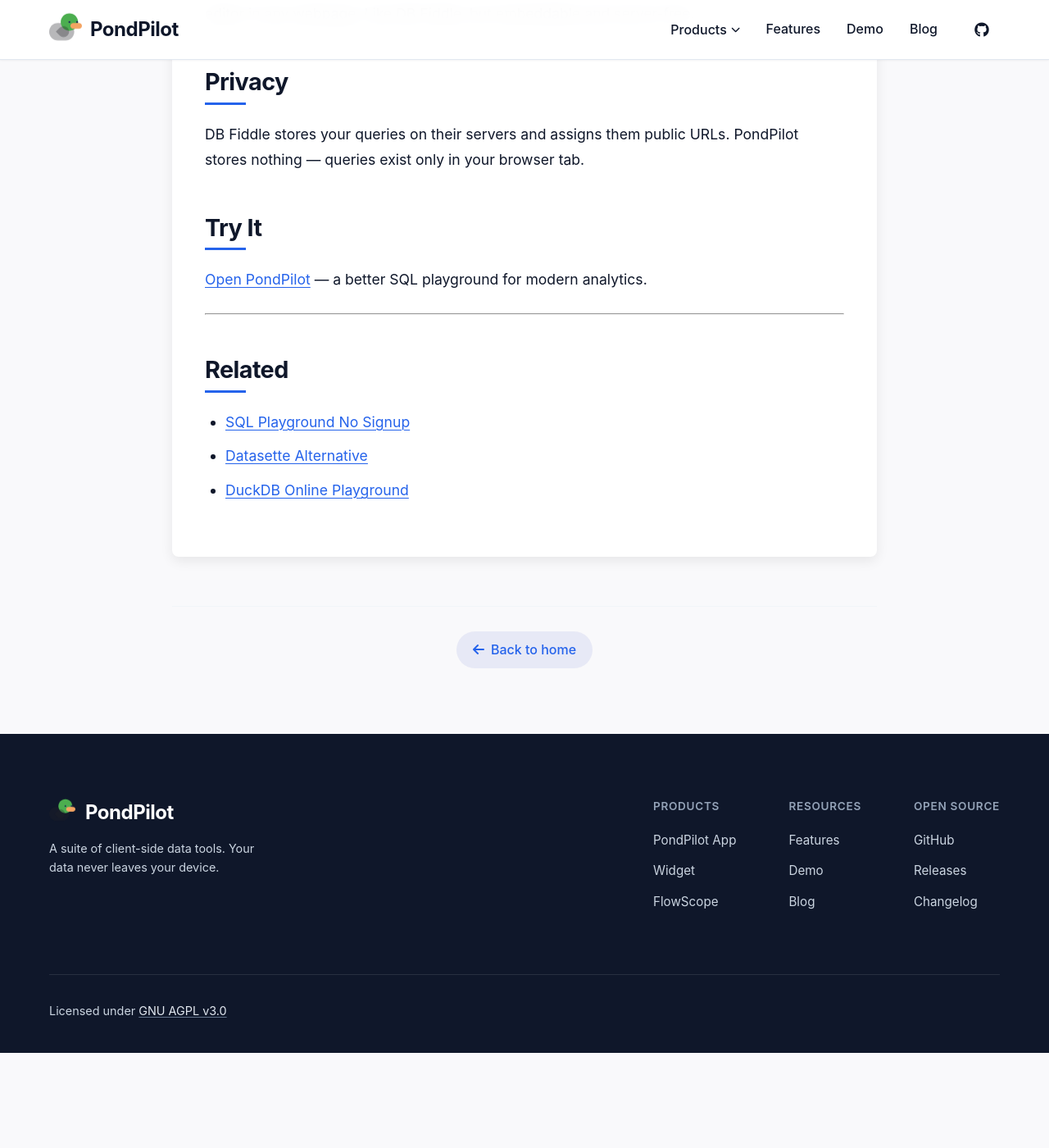
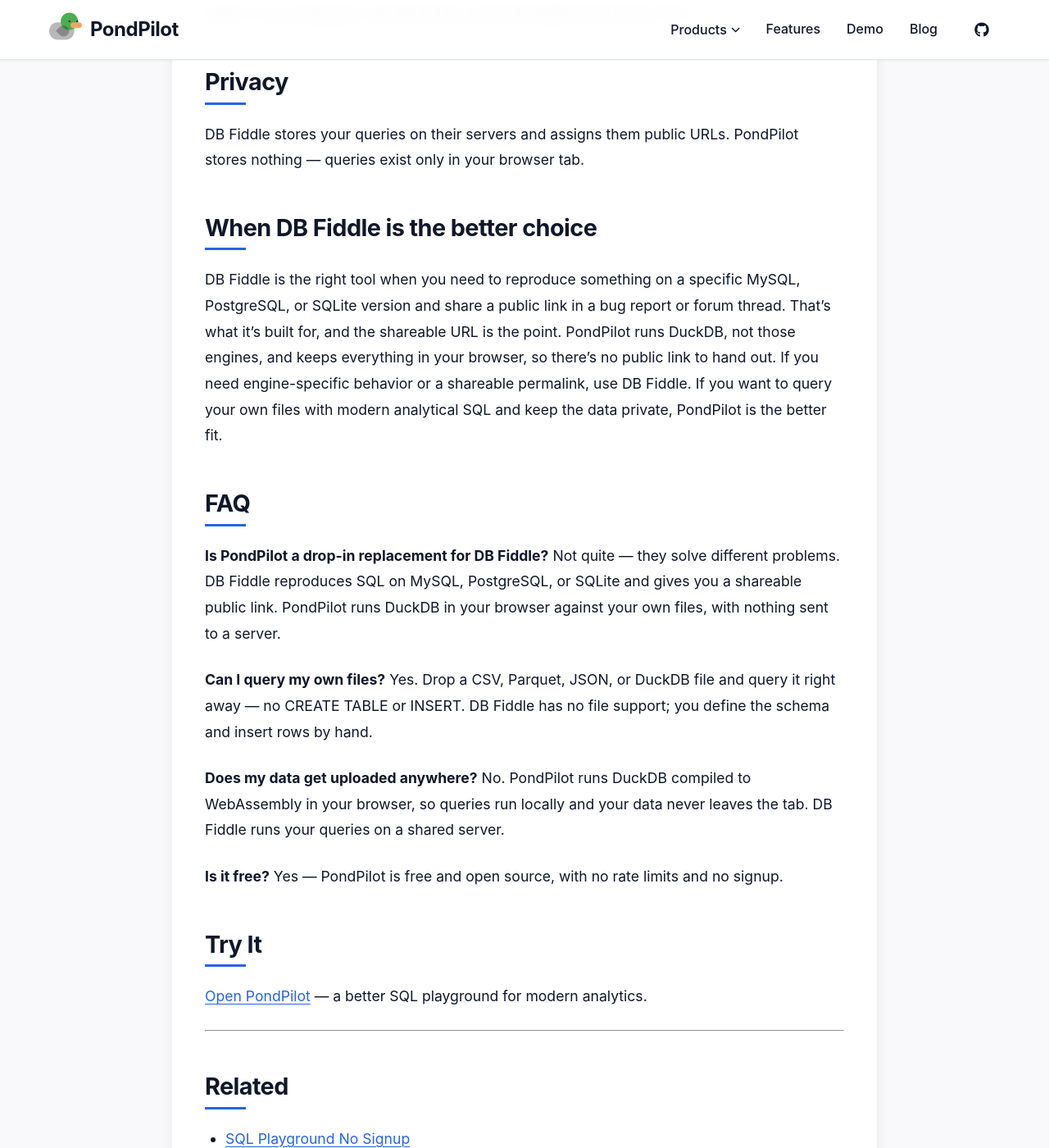
Before and after one commit to pondpilot/landing-page, a Jekyll site: the page built from pseo/db-fiddle-alternative.md, in a window 1280 px wide and 1400 px high, scrolled down 1960 px. Shown: the whole window at 82% size. Built offline with Jekyll 4.4.1, drawn with Linux system fonts in a browser that asks for light colours; some web fonts are replaced; before the commit the page ends 3244 px from its top, so only the background shows below that.

Commit message:
Deepen DB Fiddle + DuckDB playground pages with honesty + FAQ
Both pages rank ~position 7 with 3k+ monthly impressions each (GSC) but
under-convert. Add a 'when the alternative is the better choice' section
(honest comparison builds trust and depth) and a short FAQ block to each,
which also gives answer-first blocks for AI Overviews / AI citations.
Content-only, facts verified against the product. No template changes.

```diff
--- a/pseo/db-fiddle-alternative.md
+++ b/pseo/db-fiddle-alternative.md
@@ -45,6 +45,24 @@
 
 DB Fiddle stores your queries on their servers and assigns them public URLs. PondPilot stores nothing — queries exist only in your browser tab.
 
+## When DB Fiddle is the better choice
+
+DB Fiddle is the right tool when you need to reproduce something on a specific MySQL, PostgreSQL, or SQLite version and share a public link in a bug report or forum thread. That's what it's built for, and the shareable URL is the point. PondPilot runs DuckDB, not those engines, and keeps everything in your browser, so there's no public link to hand out. If you need engine-specific behavior or a shareable permalink, use DB Fiddle. If you want to query your own files with modern analytical SQL and keep the data private, PondPilot is the better fit.
+
+## FAQ
+
+**Is PondPilot a drop-in replacement for DB Fiddle?**
+Not quite — they solve different problems. DB Fiddle reproduces SQL on MySQL, PostgreSQL, or SQLite and gives you a shareable public link. PondPilot runs DuckDB in your browser against your own files, with nothing sent to a server.
+
+**Can I query my own files?**
+Yes. Drop a CSV, Parquet, JSON, or DuckDB file and query it right away — no CREATE TABLE or INSERT. DB Fiddle has no file support; you define the schema and insert rows by hand.
+
+**Does my data get uploaded anywhere?**
+No. PondPilot runs DuckDB compiled to WebAssembly in your browser, so queries run locally and your data never leaves the tab. DB Fiddle runs your queries on a shared server.
+
+**Is it free?**
+Yes — PondPilot is free and open source, with no rate limits and no signup.
+
 ## Try It
 
 [Open PondPilot](https://app.pondpilot.io) — a better SQL playground for modern analytics.
```
Also changed, not shown: pseo/duckdb-online-playground.md (+18 -0 lines).
